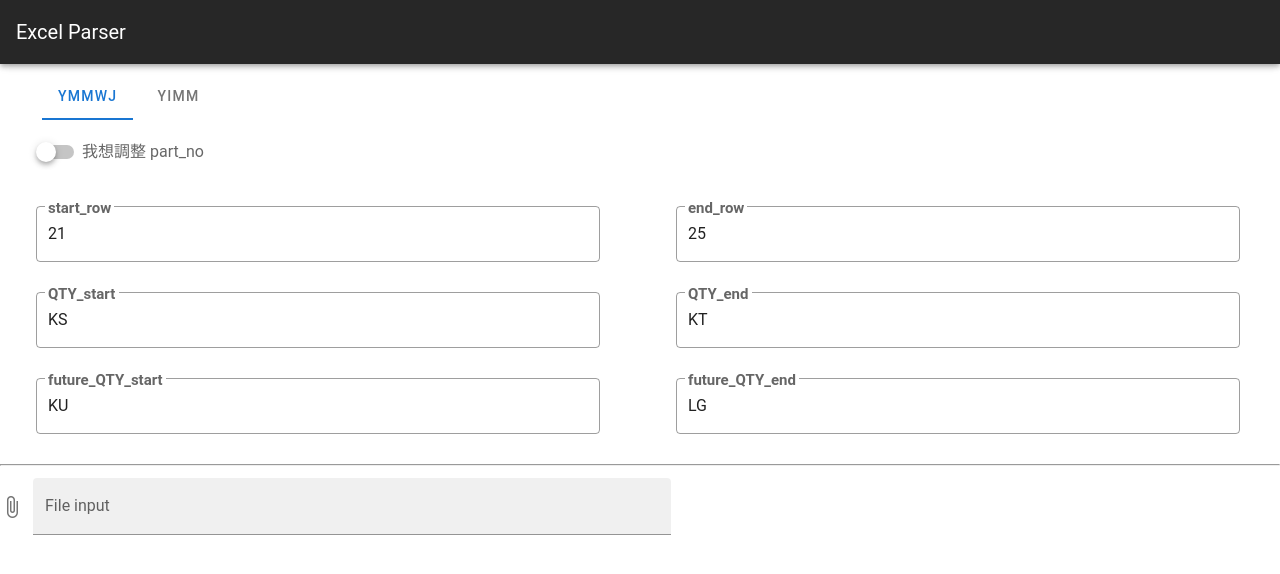
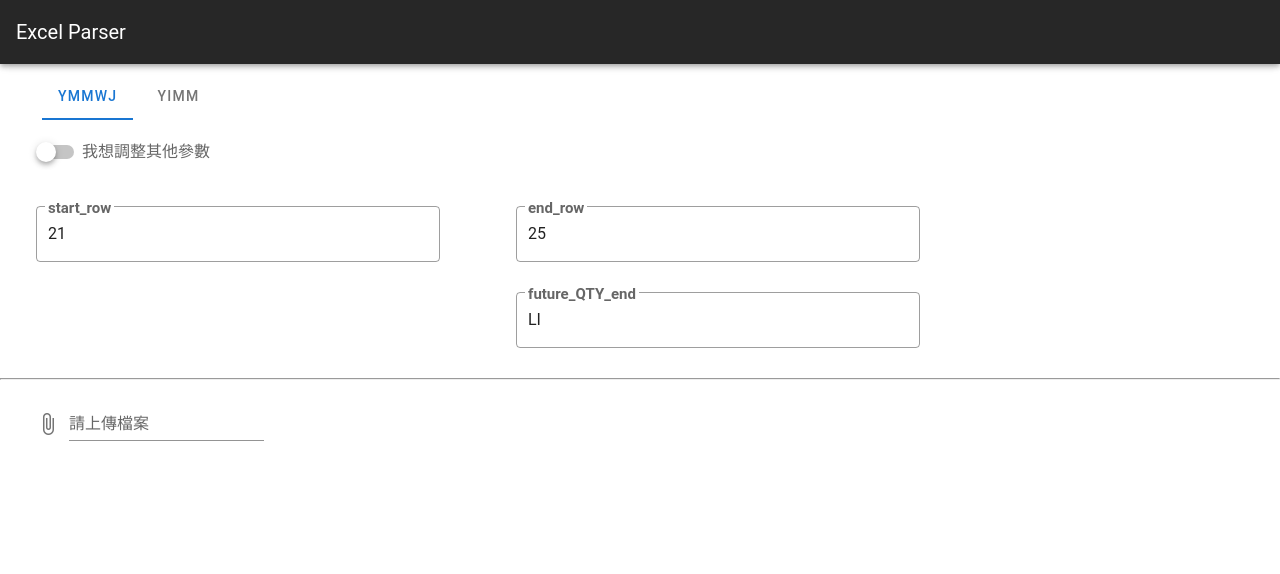
Before and after one commit to jimmylee850328/vue-tricks, a Vue app in the folder vue-excel-parser/: page / in a window 1280 px wide. Shown: the top 574 px of the page. Built offline with nearby package versions, Linux system fonts and the light colour scheme.

Commit message:
feat: add auto calc start col & date function

```diff
--- a/vue-excel-parser/src/js/components/excel-parser.vue
+++ b/vue-excel-parser/src/js/components/excel-parser.vue
@@ -19,8 +19,8 @@
                     :key="index"
                 >
                     <v-switch
-                        v-model="part_no_is_visible"
-                        label="我想調整 part_no"
+                        v-model="is_visible"
+                        label="我想調整其他參數"
                         class="px-9"
                     ></v-switch>
 
@@ -31,7 +31,7 @@
                             cols="6"
                         >
                             <v-text-field
-                                v-show="!obj_key.includes('part_no') || part_no_is_visible"
+                                v-show="['start_row', 'end_row', 'future_QTY_end'].includes(obj_key) || is_visible"
                                 :label="obj_key"
                                 v-model="item[obj_key]"
                                 outlined
@@ -47,16 +47,14 @@
 
         <v-row no-gutters class="mt-3">
             <v-file-input
-                filled
-                label="File input"
+                label="請上傳檔案"
                 multiple
                 id="file-input"
                 truncate-length="15"
                 @change="read_xlsx_file"
+                style="max-width: 300px"
+                class="px-9"
             ></v-file-input>
-            <v-spacer></v-spacer>
-            <!-- <v-btn color="primary" @click="write_file()" class="mr-2"> 生成檔案 </v-btn>
-            <v-btn color="primary" @click="write_excel_file()"> get excel </v-btn> -->
         </v-row>
     </div>
 </template>
@@ -73,17 +71,18 @@
             return {
                 client: "6548",
                 order_date: new Date(),
+                cut_off_date: null,
 
                 param: {
                     "YMMWJ": {
                         start_row: 21,
                         end_row: 25,
 
-                        QTY_start: "KS",
-                        QTY_end: "KT",
+                        QTY_start: "",
+                        QTY_end: "",
+                        future_QTY_start: "",
 
-                        future_QTY_start: "KU",
-                        future_QTY_end: "LG",
+                        future_QTY_end: "LI",
 
                         part_no_start: "C",
                         part_no_end: "C",
@@ -92,16 +91,17 @@
                         start_row: 19,
                         end_row: 49,
 
-                        QTY_start: "KY",
-                        QTY_end: "KZ",
-                        future_QTY_start: "LA",
-                        future_QTY_end: "LM",
+                        QTY_start: "",
+                        QTY_end: "",
+                        future_QTY_start: "",
+
+                        future_QTY_end: "LO",
 
                         part_no_start: "C",
                         part_no_end: "C",
                     }
                 },
-                part_no_is_visible: false,
+                is_visible: false,
                 file_json: {},
                 sheet_names: [],
                 excel_object: {},
@@ -129,13 +129,31 @@
                 return out + diff;
             },
 
+            get_first_day_of_month (date, diff, day) {
+                let cut_off_date = moment(date).add(diff, 'month').format('YYYY-MM-01');
+                let cut_off_month = moment(cut_off_date).get('month') + 1;
+                cut_off_date = moment(cut_off_date).day(day);
+                if (cut_off_date.get('month') + 1 != cut_off_month) {
+                    cut_off_date.add(1, 'week');
+                }
+
+                return cut_off_date.format("YYYY-MM-DD");
+            },
+
             init () {
-                // let current_date = moment();
-                // let fixed_date = moment('2022-07-01');
-                // const months = current_date.diff(fixed_date, 'months');
+                this.cut_off_date = this.get_first_day_of_month(this.order_date, 2, 2);
 
-                // this.QTY_start = `${this.to_letters(this.from_letters("KS", 2 * months))}_21`;
-                // this.QTY_end = `${this.to_letters(this.from_letters("KT", 2 * months))}_25`;
+                let current_date = moment();
+                let fixed_date = moment('2022-07-01');
+                const months = current_date.diff(fixed_date, 'months');
+
+                this.param.YMMWJ.QTY_start = this.to_letters(this.from_letters("KS", 2 * months));
+                this.param.YMMWJ.QTY_end = this.to_letters(this.from_letters("KT", 2 * months));
+                this.param.YMMWJ.future_QTY_start = this.to_letters(this.from_letters("KU", 2 * months));
+
+                this.param.YIMM.QTY_start = this.to_letters(this.from_letters("KY", 2 * months));
+                this.param.YIMM.QTY_end = this.to_letters(this.from_letters("KZ", 2 * months));
+                this.param.YIMM.future_QTY_start = this.to_letters(this.from_letters("LA", 2 * months));
             },
 
             async read_xlsx_file ($event) {
@@ -146,7 +164,7 @@
                 }
 
                 this.write_file();
-                // this.write_excel_file();
+                this.write_excel_file();
             },
 
             get_list (origin_start_col, origin_start_row, origin_end_col, origin_end_row, diff) {
@@ -192,9 +210,19 @@
                                 "part_no": part_no,
                                 "order_no": order_no,
                                 "QTY": QTY_info,
+
+                                "cut_off_request": new Date(moment(this.cut_off_date).format("YYYY-MM-DD")),
+                                "ship_date": new Date(moment(this.cut_off_date).subtract(1, 'day').format("YYYY-MM-DD")),
+                                "ETD": new Date(moment(this.cut_off_date).add(7, 'day').format("YYYY-MM-DD")),
+                                "ETA": new Date(moment(this.cut_off_date).add(14, 'day').format("YYYY-MM-DD")),
+                                "mode": "A",
+                                "ship": "S"
                             })
                         }
                     }
+
+                    let start_ETD = this.get_first_day_of_month(this.order_date, 3, 2); // 11/1
+                    let count = 0;
 
                     for (let k = 0; k < future_QTY_list.length; k++) {
                         let part_no_row = part_no_list[k % part_no_list.length].split("_")[0];
@@ -205,7 +233,20 @@
                         let part_no = this.file_json[sheet_name][part_no_col][part_no_row];
                         let QTY_info = this.file_json[sheet_name][QTY_list_col][QTY_list_row];
 
+                        if (k % part_no_list.length == 0 && k != 0) {
+                            // N月第一個禮拜二
+                            count++;
+                            if (count % 2 == 0) {
+                                start_ETD = this.get_first_day_of_month(this.order_date, 3 + count / 2, 2);
+                            }
+                            // N月第三個禮拜二
+                            else {
+                                start_ETD = moment(start_ETD).add(2, 'week').format("YYYY-MM-DD");
+                            }
+                        }
+
                         future_objects.push({
+                            "ETD": new Date(moment(start_ETD).add(1, 'week').format("YYYY-MM-DD")),
                             "client": this.client,
                             "part_no": part_no,
                             "QTY": QTY_info,
@@ -225,7 +266,7 @@
                         headerStyle: {
                             backgroundColor: '#deeaf6',
                         },
-                        fileName: 'file.xlsx',
+                        fileName: `${sheet_name}.xlsx`,
                         fontSize: 12
                     });
                 }
--- a/vue-excel-parser/static/config/YIMM.js
+++ b/vue-excel-parser/static/config/YIMM.js
@@ -35,35 +35,35 @@ export const schema = {
             column: '出貨日',
             type: Date,
             format: 'yyyy/mm/dd',
-            value: info => info.order_date
+            value: info => info.ship_date
         },
         {
             column: '結關日',
             type: Date,
             format: 'yyyy/mm/dd',
-            value: info => info.order_date
+            value: info => info.cut_off_request
         },
         {
             column: 'ETD',
             type: Date,
             format: 'yyyy/mm/dd',
-            value: info => info.order_date
+            value: info => info.ETD
         },
         {
             column: 'ETA',
             type: Date,
             format: 'yyyy/mm/dd',
-            value: info => info.order_date
+            value: info => info.ETA
         },
         {
             column: 'MODE',
             type: String,
-            value: info => ""
+            value: info => info.mode
         },
         {
             column: 'SHIP',
             type: String,
-            value: info => ""
+            value: info => info.ship
         },
         {
             column: 'YMTT Remark',
@@ -82,7 +82,7 @@ export const schema = {
             column: 'ETD',
             type: Date,
             format: 'yyyy/mm/dd',
-            value: info => new Date()
+            value: info => info.ETD
         },
         {
             column: '客戶名稱',
```
